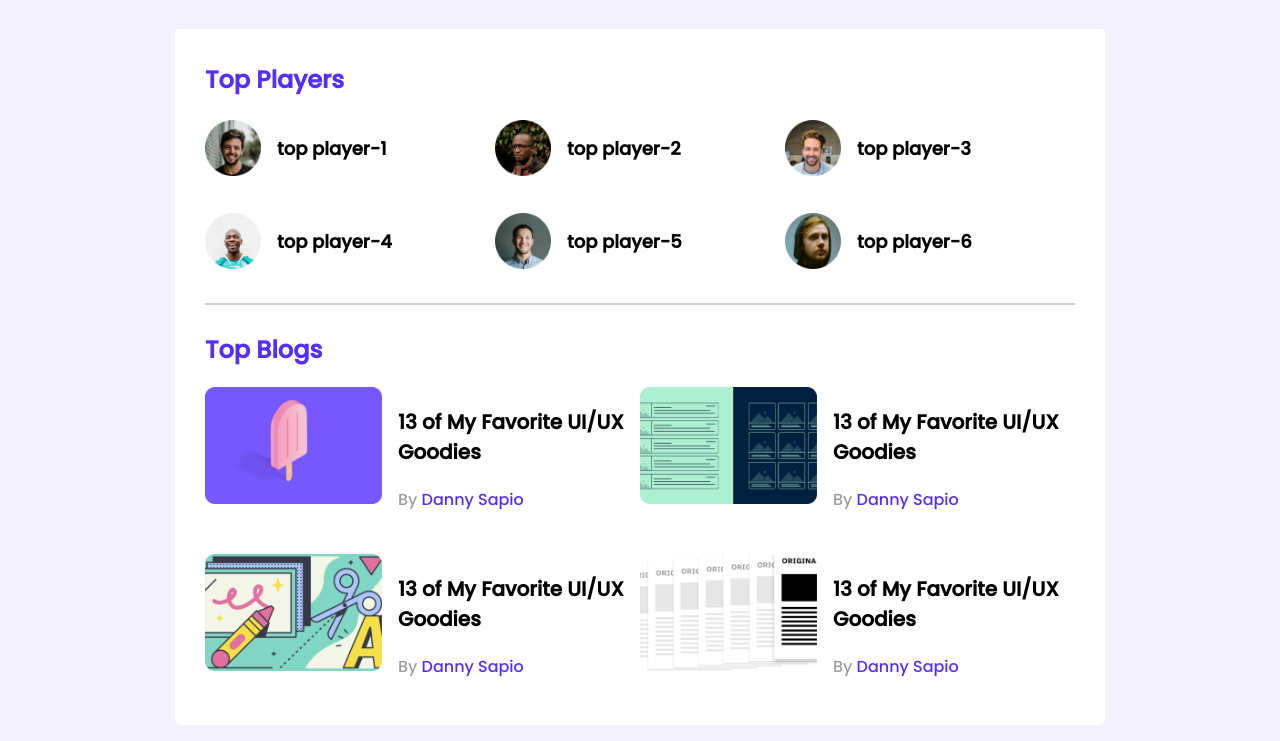
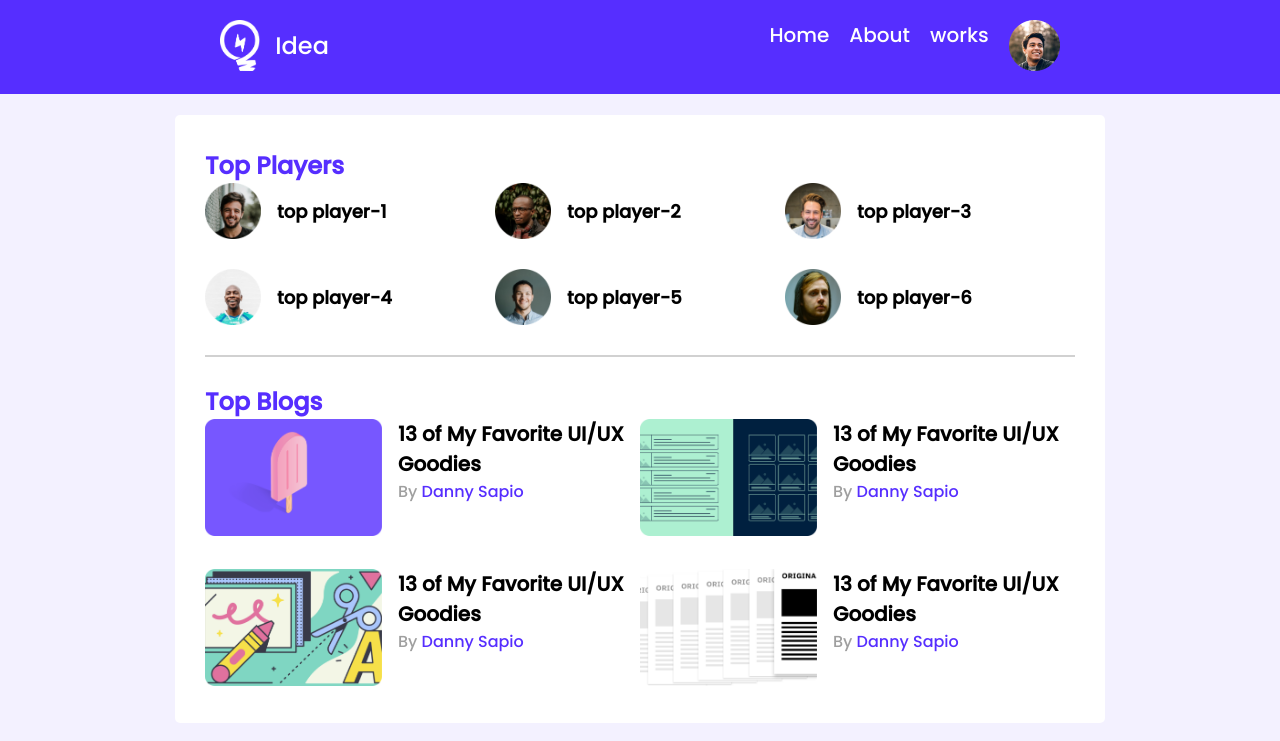
Before and after one commit to Arzenaakter/Leader-Board, a plain HTML site: page index.html in a window 1280 px wide. Shown: the top 741 px of the page. Drawn offline with Linux system fonts and the light colour scheme.

Commit message:
add header

```diff
--- a/index.html
+++ b/index.html
@@ -13,6 +13,23 @@
 <body>
     <!-- header -->
     <header>
+        <div class="nav">
+            <div class="logo">
+                <img src="./images/icons/logo.png" alt="">
+                <p>Idea</p>
+
+            </div>
+            <div class="nav-item">
+                <ul>
+                    <li>Home</li>
+                    <li>About</li>
+                    <li>works</li>
+                    <img src="./images/icons/profile.png" alt="">
+                </ul>
+
+            </div>
+
+        </div>
 
     </header>
     <!-- main section -->
--- a/style.css
+++ b/style.css
@@ -2,10 +2,55 @@
 @import url('https://fonts.googleapis.com/css2?family=Lobster&family=Open+Sans&family=Poppins:wght@500&family=Roboto+Slab&family=Work+Sans&display=swap');
 
 /* common styles */
+*{
+    padding: 0;
+    margin: 0;
+}
 body {
     font-family: 'Poppins', sans-serif;
     background: #F3F1FF;
 }
+
+/* header style */
+
+header{
+    width: 100%;
+    height: 94px;
+
+    background-color: #562EFF;
+}
+.nav{
+    display: flex;
+    justify-content: space-around;
+    align-items: center;
+
+    color: #ffff;
+
+}
+.logo{
+    display: flex;
+    align-items: center;
+    justify-content: center;
+    gap: 15px;
+    font-size: 24px;
+    font-weight: 500;
+    margin-top: 20px;
+}
+.logo img{
+    width: 40px;
+height: 51px;
+
+}
+.nav-item ul{
+    margin-top: 20px;
+    display: flex;
+    list-style: none;
+    gap: 20px;
+    font-size: 20px;
+    font-weight: 400;
+
+}
+
 
 main {
     display: flex;
@@ -222,6 +267,7 @@ hr {
 
 
 
+
     }
 
     .courses{
```
